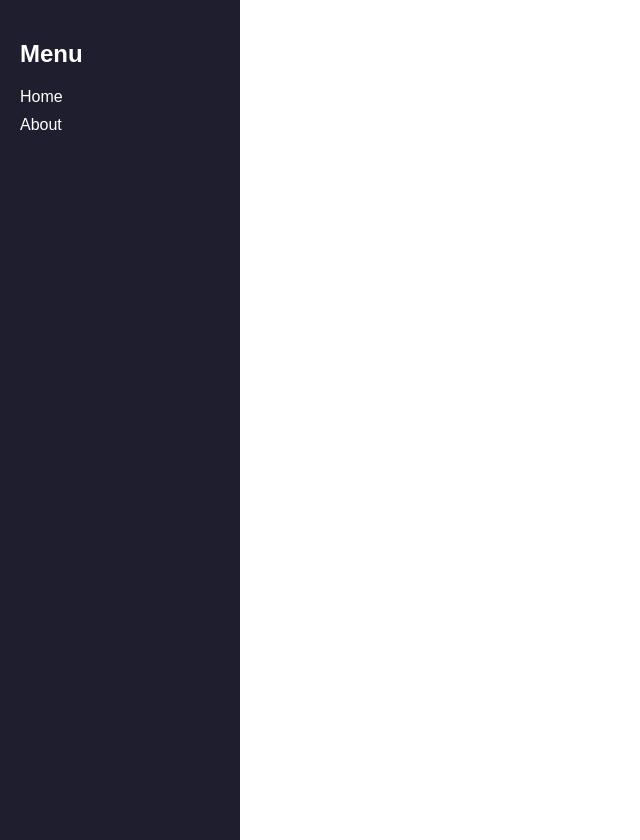
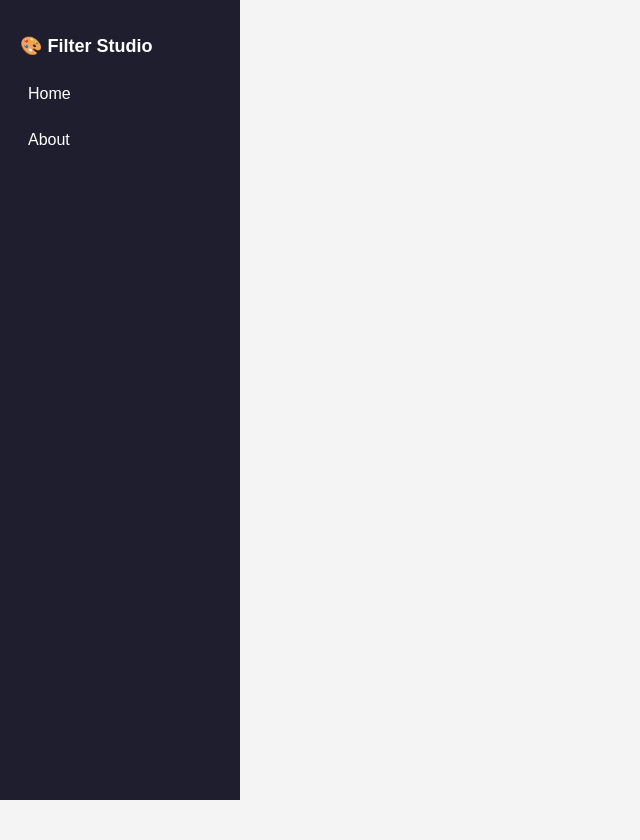
Before and after one commit to Adamnazeri/myproject, a FastAPI app: template template/base.html in a window 1280 px wide. Shown: the whole page, without its empty margins (0-640 px from the left). After the commit the page ends 800 px from the top, so only its background shows below. Run offline with FastAPI, Linux system fonts and the light colour scheme; the template is opened without the code that fills it, so the values that code supplies are empty.

Commit message:
Add initial project structure with FastAPI and HTML templates

```diff
--- a/home.html
+++ /dev/null
@@ -1,6 +0,0 @@
-{% extends "base.html" %}
-{% block title %}Home{% endblock %}
-{% block content %}
-<h1>Selamat datang ke Home</h1>
-<p>Ini page utama.</p>
-{% endblock %}
--- a/main.py
+++ b/main.py
@@ -1,16 +1,59 @@
-from fastapi import FastAPI, Request
+from fastapi import FastAPI, Request, UploadFile, File, Form
 from fastapi.responses import HTMLResponse
 from fastapi.templating import Jinja2Templates
 from fastapi.staticfiles import StaticFiles
+import cv2
+import os
 
 app = FastAPI()
 app.mount("/static", StaticFiles(directory="static"), name="static")
-templates = Jinja2Templates(directory="templates")
+templates = Jinja2Templates(directory="template")
+
+os.makedirs("uploads", exist_ok=True)
+app.mount("/uploads", StaticFiles(directory="uploads"), name="uploads")
+
 
 @app.get("/", response_class=HTMLResponse)
 def home(request: Request):
-    return templates.TemplateResponse("home.html", {"request": request})
+    return templates.TemplateResponse(request, "home.html", {"result": None})
+
 
 @app.get("/about", response_class=HTMLResponse)
 def about(request: Request):
-    return templates.TemplateResponse("about.html", {"request": request})
+    return templates.TemplateResponse(request, "about.html")
+
+
+@app.post("/", response_class=HTMLResponse)
+async def upload(request: Request, file: UploadFile = File(...), filter_type: str = Form(...)):
+    path = f"uploads/{file.filename}"
+    with open(path, "wb") as f:
+        f.write(await file.read())
+
+    img = cv2.imread(path)
+
+    if filter_type == "grayscale":
+        gray = cv2.cvtColor(img, cv2.COLOR_BGR2GRAY)
+        result = cv2.cvtColor(gray, cv2.COLOR_GRAY2BGR)
+    elif filter_type == "sepia":
+        result = cv2.applyColorMap(img, cv2.COLORMAP_PINK)
+    elif filter_type == "cartoon":
+        gray = cv2.cvtColor(img, cv2.COLOR_BGR2GRAY)
+        gray = cv2.medianBlur(gray, 5)
+        edges = cv2.adaptiveThreshold(gray, 255, cv2.ADAPTIVE_THRESH_MEAN_C, cv2.THRESH_BINARY, 9, 9)
+        color = cv2.bilateralFilter(img, 9, 250, 250)
+        result = cv2.bitwise_and(color, color, mask=edges)
+    elif filter_type == "invert":
+        result = cv2.bitwise_not(img)
+    elif filter_type == "blur":
+        result = cv2.GaussianBlur(img, (25, 25), 0)
+    else:
+        result = img
+
+    out_filename = f"result_{file.filename}"
+    out_path = f"uploads/{out_filename}"
+    cv2.imwrite(out_path, result)
+
+    return templates.TemplateResponse(request, "home.html", {
+        "raw": f"uploads/{file.filename}",
+        "result": f"uploads/{out_filename}"
+    })
--- a/static/style.css
+++ b/static/style.css
@@ -2,6 +2,7 @@
     margin: 0;
     display: flex;
     font-family: Arial, sans-serif;
+    background-color: #f4f4f4;
 }
 
 .sidebar {
@@ -10,20 +11,54 @@
     color: white;
     height: 100vh;
     padding: 20px;
+    position: fixed;
+}
+
+.sidebar h2 {
+    font-size: 18px;
+    margin-bottom: 20px;
 }
 
 .sidebar a {
     display: block;
     color: white;
     text-decoration: none;
-    margin: 10px 0;
+    margin: 12px 0;
+    padding: 8px;
+    border-radius: 6px;
 }
 
 .sidebar a:hover {
-    color: #4dd0e1;
+    background-color: #4dd0e1;
+    color: #1e1e2f;
 }
 
 .content {
+    margin-left: 220px;
     padding: 30px;
     flex: 1;
 }
+
+form {
+    margin-bottom: 20px;
+}
+
+input, select, button {
+    padding: 8px;
+    margin-right: 10px;
+    border-radius: 6px;
+    border: 1px solid #ccc;
+}
+
+button {
+    background-color: #4dd0e1;
+    border: none;
+    cursor: pointer;
+    font-weight: bold;
+}
+
+img {
+    border-radius: 8px;
+    margin: 10px 0;
+    box-shadow: 0 2px 8px rgba(0,0,0,0.15);
+}
--- a/about.html
+++ b/template/about.html
@@ -2,5 +2,5 @@
 {% block title %}About{% endblock %}
 {% block content %}
 <h1>About</h1>
-<p>Ini page about.</p>
+<p>Image Filter Studio — upload gambar dan apply filter fun secara terus.</p>
 {% endblock %}
--- a/template/base.html
+++ b/template/base.html
@@ -3,11 +3,11 @@
 <head>
     <meta charset="UTF-8">
     <link rel="stylesheet" href="/static/style.css">
-    <title>{% block title %}My Project{% endblock %}</title>
+    <title>{% block title %}Image Filter Studio{% endblock %}</title>
 </head>
 <body>
     <div class="sidebar">
-        <h2>Menu</h2>
+        <h2>🎨 Filter Studio</h2>
         <a href="/">Home</a>
         <a href="/about">About</a>
     </div>
```
Also changed, not shown: template/home.html (added, +23 -0 lines), README.md, 1 other file.
